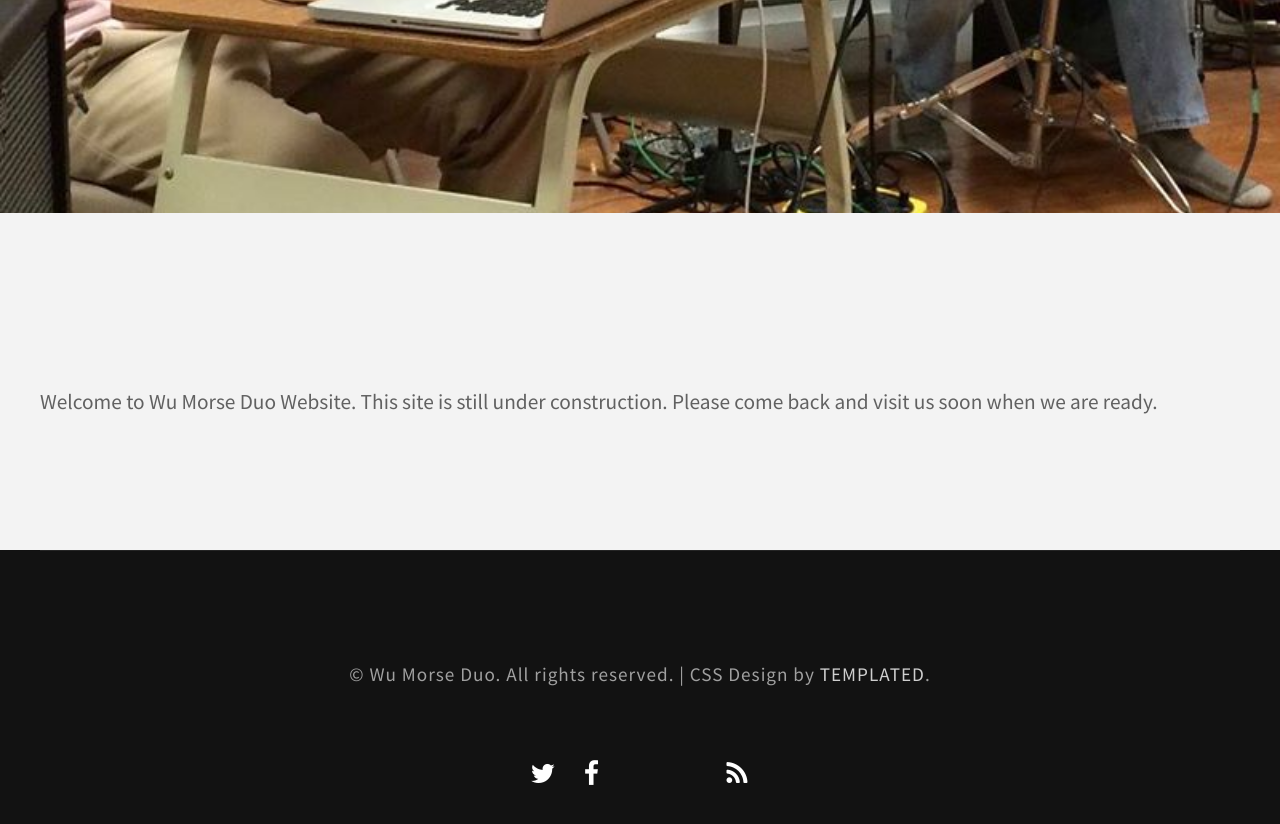
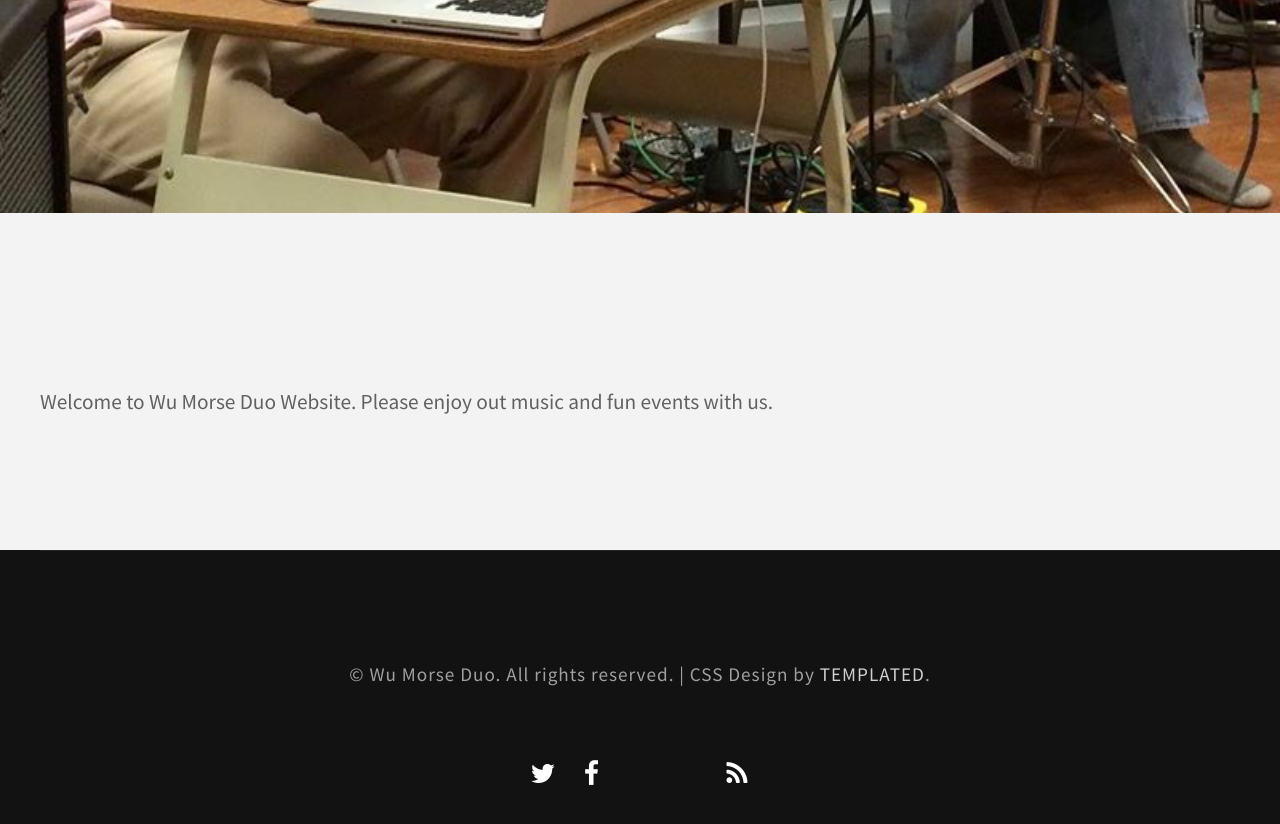
Before and after one commit to allenloves/wumorse, a Jekyll site: the page built from index.md, in a window 1280 px wide and 900 px high, scrolled down 922 px. Shown: the top 824 px of the window. Built offline with Jekyll 4.4.1, drawn with Linux system fonts in a browser that asks for light colours; nearby versions of some CDN libraries; some web fonts are replaced; our own code applies the rules of GitHub Pages for plain Markdown files; library files that are not in the unit come from our copies.

Commit message:
Update index.md

```diff
--- a/index.md
+++ b/index.md
@@ -3,4 +3,4 @@
 layout : default
 ---
 
-Welcome to Wu Morse Duo Website.  This site is still under construction.  Please come back and visit us soon when we are ready.
+Welcome to Wu Morse Duo Website.  Please enjoy out music and fun events with us.
```
